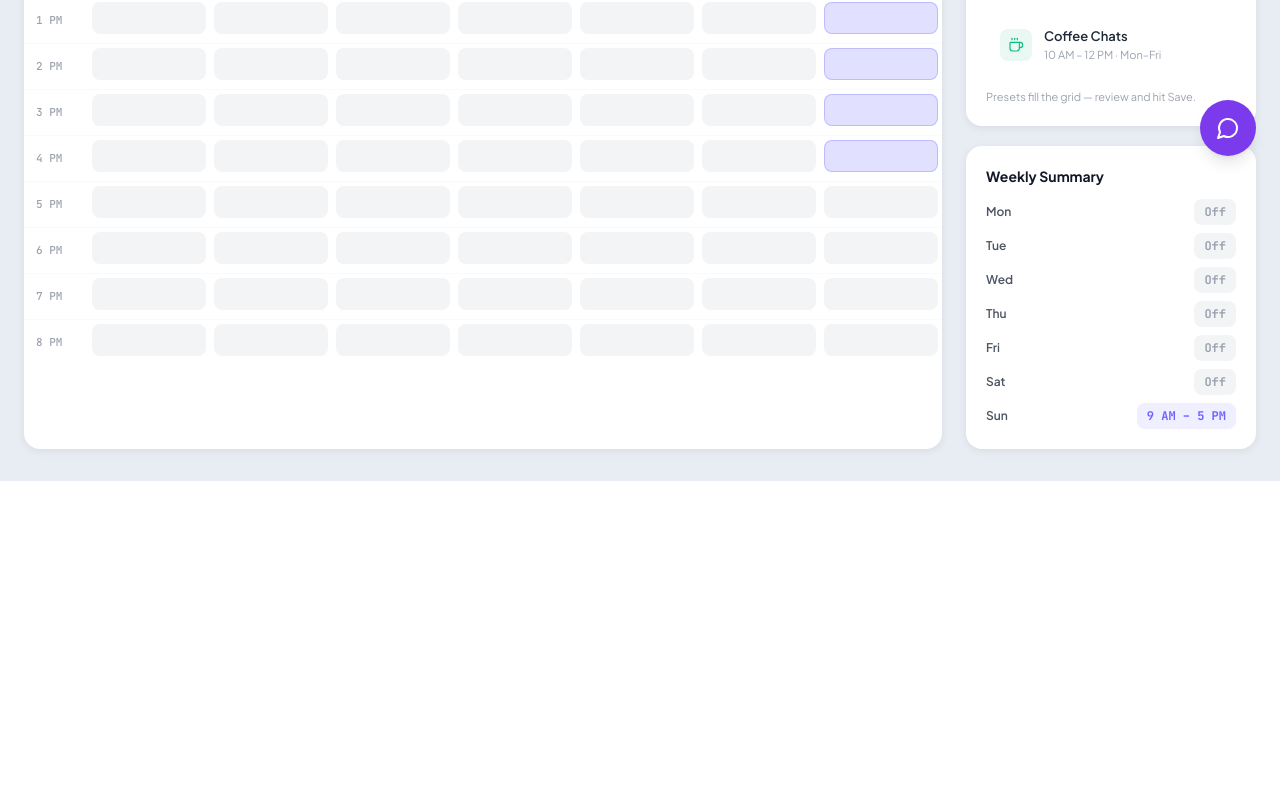
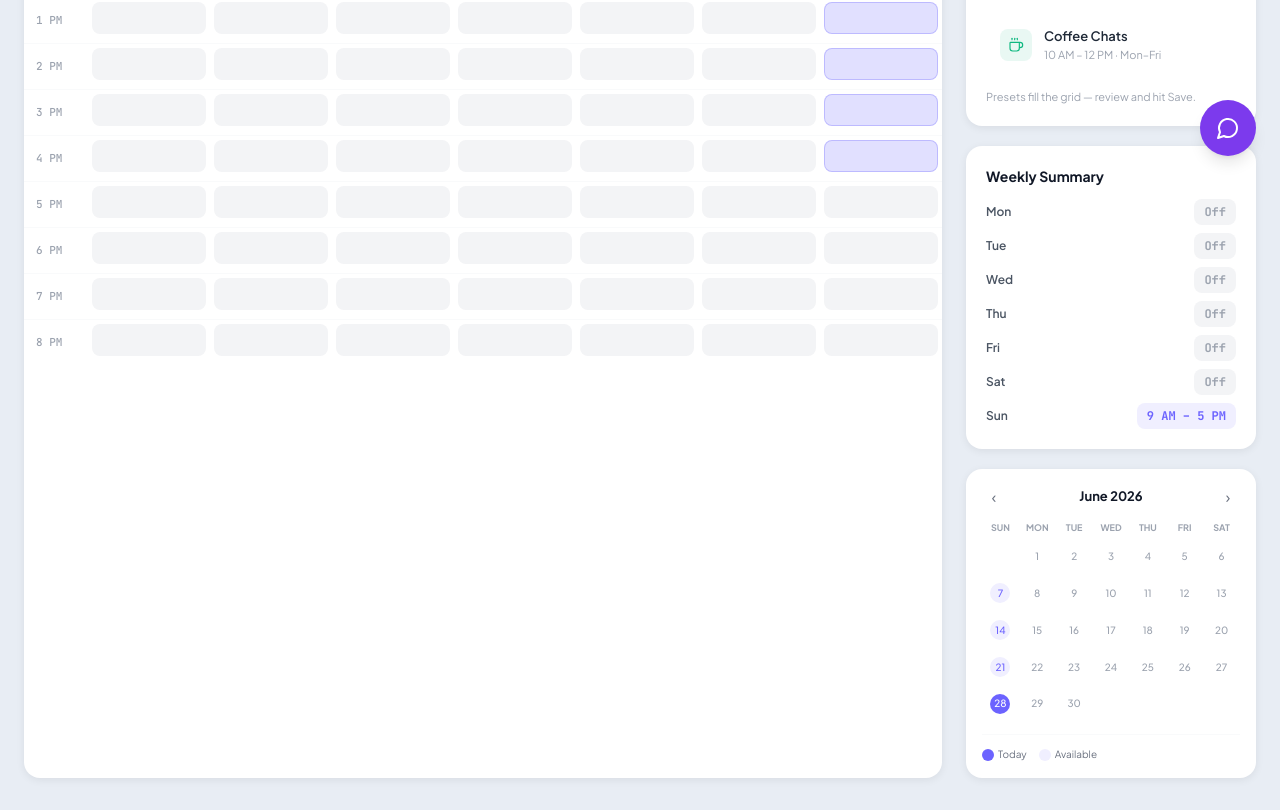
Before and after one commit to zoyatahasildar/schedulai, a Next.js app: page /dashboard/availability in a window 1280 px wide. Shown: the part 620-1430 px from the top of the page. Before the commit the page ends 1101 px from the top, so only its background shows below. Built offline with nearby package versions, Linux system fonts and the light colour scheme; no server answers; the database is empty; sample sign-in values are in the browser's storage.

Commit message:
feat: add monthly calendar to availability sidebar

```diff
--- a/components/dashboard/AvailabilityClient.tsx
+++ b/components/dashboard/AvailabilityClient.tsx
@@ -3,7 +3,7 @@
 // Owned by: Lead / Member 3
 "use client";
 
-import { useState, useEffect } from "react";
+import React, { useState, useEffect } from "react";
 import { Sunrise, Sun, Zap, Moon, Coffee, Save, Loader2, Check } from "lucide-react";
 
 const MONO = { fontFamily: "var(--font-mono), monospace" } as const;
@@ -85,6 +85,15 @@ export function AvailabilityClient({ initial }: { initial: { dayOfWeek: number;
   const [saving, setSaving] = useState(false);
   const [saved, setSaved] = useState(false);
   const [error, setError] = useState("");
+
+  // ── Calendar state ──────────────────────────────────────────────────────────
+  const [calYear,  setCalYear]  = useState(() => new Date().getFullYear());
+  const [calMonth, setCalMonth] = useState(() => new Date().getMonth()); // 0-indexed
+  const CAL_MONTH_NAMES = ["January","February","March","April","May","June","July","August","September","October","November","December"];
+  const CAL_DAY_LABELS  = ["Sun","Mon","Tue","Wed","Thu","Fri","Sat"];
+  const prevCalMonth = () => setCalMonth(m => { if (m === 0) { setCalYear(y => y - 1); return 11; } return m - 1; });
+  const nextCalMonth = () => setCalMonth(m => { if (m === 11) { setCalYear(y => y + 1); return 0; } return m + 1; });
+  const dowAvailable = (dow: number) => { const idx = DAYS.findIndex(d => d.dow === dow); return idx >= 0 && grid[idx].some(Boolean); };
 
   const toggle = (di: number, hi: number) => {
     setGrid((prev) => prev.map((day, i) => (i === di ? day.map((v, j) => (j === hi ? !v : v)) : day)));
@@ -242,6 +251,49 @@ export function AvailabilityClient({ initial }: { initial: { dayOfWeek: number;
               ))}
             </div>
           </div>
+
+          {/* Monthly Calendar */}
+          <div className="bg-white rounded-2xl shadow-[0_2px_8px_rgba(0,0,0,0.07)] p-4">
+            <div className="flex items-center justify-between mb-3">
+              <button onClick={prevCalMonth} className="w-6 h-6 flex items-center justify-center rounded-md hover:bg-gray-100 text-gray-500 text-base transition-colors">&#8249;</button>
+              <h3 className="text-[13px] font-bold text-gray-900">{CAL_MONTH_NAMES[calMonth]} {calYear}</h3>
+              <button onClick={nextCalMonth} className="w-6 h-6 flex items-center justify-center rounded-md hover:bg-gray-100 text-gray-500 text-base transition-colors">&#8250;</button>
+            </div>
+            <div className="grid grid-cols-7 mb-1">
+              {CAL_DAY_LABELS.map(d => (
+                <div key={d} className="text-center text-[9px] font-bold text-gray-400 uppercase">{d}</div>
+              ))}
+            </div>
+            <div className="grid grid-cols-7">
+              {(() => {
+                const firstDay = new Date(calYear, calMonth, 1).getDay();
+                const daysInMonth = new Date(calYear, calMonth + 1, 0).getDate();
+                const today = new Date();
+                const isCurrentMonth = today.getFullYear() === calYear && today.getMonth() === calMonth;
+                const cells: React.ReactNode[] = [];
+                for (let i = 0; i < firstDay; i++) {
+                  cells.push(<div key={`e${i}`} />);
+                }
+                for (let d = 1; d <= daysInMonth; d++) {
+                  const dow = (firstDay + d - 1) % 7;
+                  const isToday = isCurrentMonth && today.getDate() === d;
+                  const avail = dowAvailable(dow);
+                  cells.push(
+                    <div key={d} className="flex items-center justify-center aspect-square">
+                      <span className={`text-[10px] w-5 h-5 flex items-center justify-center rounded-full font-medium ${isToday ? "bg-[#6C63FF] text-white font-bold" : avail ? "text-[#6C63FF] bg-[#F0EFFF]" : "text-gray-400"}`}>
+                        {d}
+                      </span>
+                    </div>
+                  );
+                }
+                return cells;
+              })()}
+            </div>
+            <div className="flex items-center gap-3 mt-3 pt-3 border-t border-gray-50 flex-wrap">
+              <span className="flex items-center gap-1 text-[10px] text-gray-500"><span className="w-3 h-3 rounded-full bg-[#6C63FF] inline-block" />Today</span>
+              <span className="flex items-center gap-1 text-[10px] text-gray-500"><span className="w-3 h-3 rounded-full bg-[#F0EFFF] inline-block" />Available</span>
+            </div>
+          </div>
         </div>
       </div>
     </div>
```
